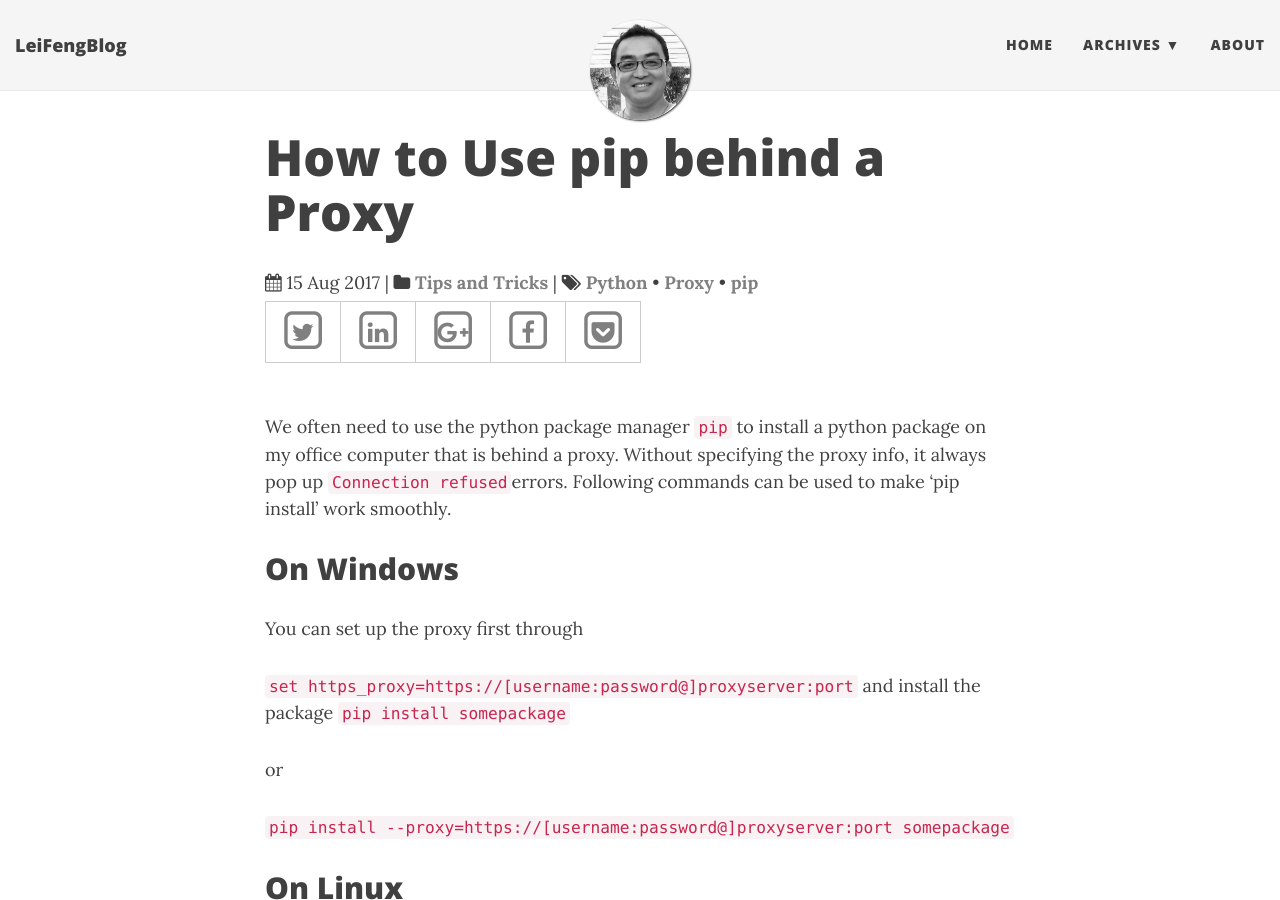
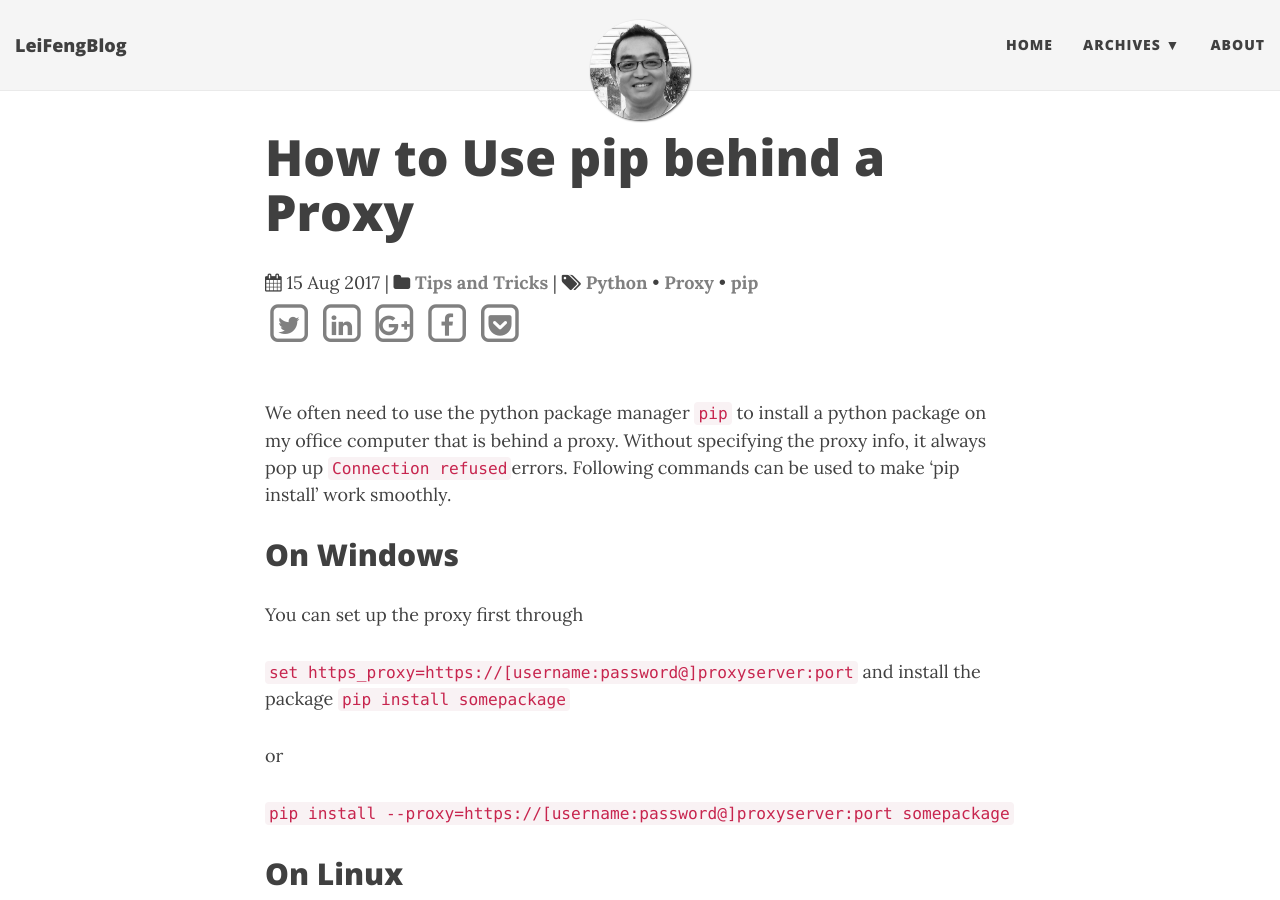
Before and after one commit to stonefl/stonefl.github.io, a Jekyll site: the page built from _posts/2017-09-22-how-to-use-pip-behind-a-proxy.md, in a window 1280 px wide and 900 px high. Built offline with Jekyll 4.4.1, drawn with Linux system fonts in a browser that asks for light colours; nearby versions of some CDN libraries; comment, search, counter and statistics services are not loaded.

Commit message:
Update share-social-icons.html

```diff
--- a/_includes/share-social-icons.html
+++ b/_includes/share-social-icons.html
@@ -1,51 +1,48 @@
 <div class="social-icons">
-     <table>
-	    <tr>
+     <span>
          <!--twitter-->
-         <th>
+
 		  <a href="https://twitter.com/share?text={{ page.title }}&amp;url={{ site.url }}{{ page.url }}&amp;via={{ site.author.twitter }}" class="social-icons"  target="_blank" title="Share on twitter">
 			 <span class="fa-stack fa-lg">
 				  <i class="fa fa-square-o fa-stack-2x"></i>
 				  <i class="fa fa-twitter fa-stack-1x"></i>
 			  </span>
 		  </a>
-         </th>
+
          <!--Linkedin-->
-          <th>
+
 		  <a href="https://www.linkedin.com/shareArticle?mini=true&amp;url={{ site.url }}{{ page.url }}&amp;title={{ page.title }}&amp;" class="social-icons"  target="_blank" title="Share on LinkedIn">
 			 <span class="fa-stack fa-lg">
 				  <i class="fa fa-square-o fa-stack-2x"></i>
 				  <i class="fa fa-linkedin fa-stack-1x"></i>
 			  </span>
 		  </a>
-         </th>
+
          <!--Google plus-->
-         <th>
+
 		   <a href="https://plus.google.com/share?url={{ site.url }}{{ page.url }}" class="social-icons" target="_blank" title="Share on Google+">
 			 <span class="fa-stack fa-lg">
 				  <i class="fa fa-square-o fa-stack-2x"></i>
 				  <i class="fa fa-google-plus fa-stack-1x"></i>
 			  </span>
 		  </a>
-         </th>
+
           <!--Facebook-->
-         <th>
+
 		   <a href="https://www.facebook.com/sharer.php?u={{ site.url }}{{ page.url }}&amp;p[title]={{ page.title }}" class="social-icons"  target="_blank" title="Share on Facebook">
 			 <span class="fa-stack fa-lg">
 				  <i class="fa fa-square-o fa-stack-2x"></i>
 				  <i class="fa fa-facebook fa-stack-1x"></i>
 			  </span>
 		  </a>
-         </th>
+
           <!--Pocket-->
-         <th>
+
 		   <a href="https://getpocket.com/edit?url={{ site.url }}{{ page.url }}"  class="social-icons" class="social-icons"  target="_blank" title="Save to Pocket">
 			 <span class="fa-stack fa-lg">
 				  <i class="fa fa-square-o fa-stack-2x"></i>
 				  <i class="fa fa-get-pocket fa-stack-1x"></i>
 			  </span>
 		  </a>
-         </th>
-		 </tr>
-      </table>
+     </span>
 </div>
```
Lines whose indentation alone changed are shown as unchanged.
